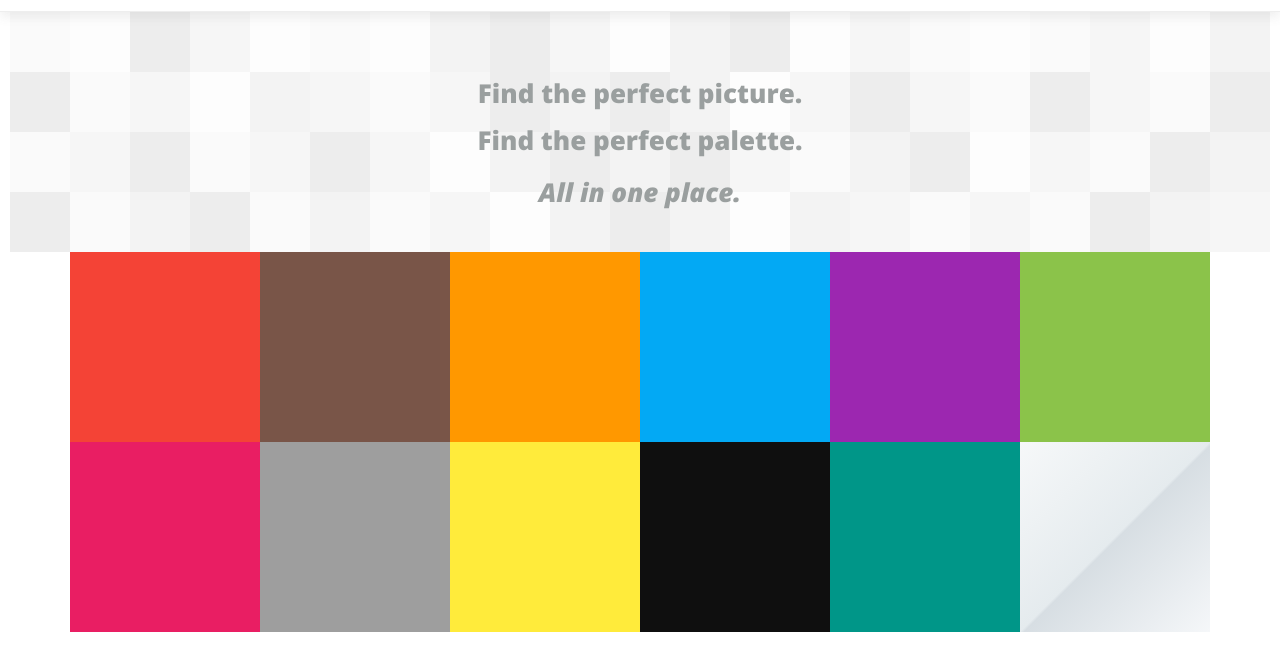
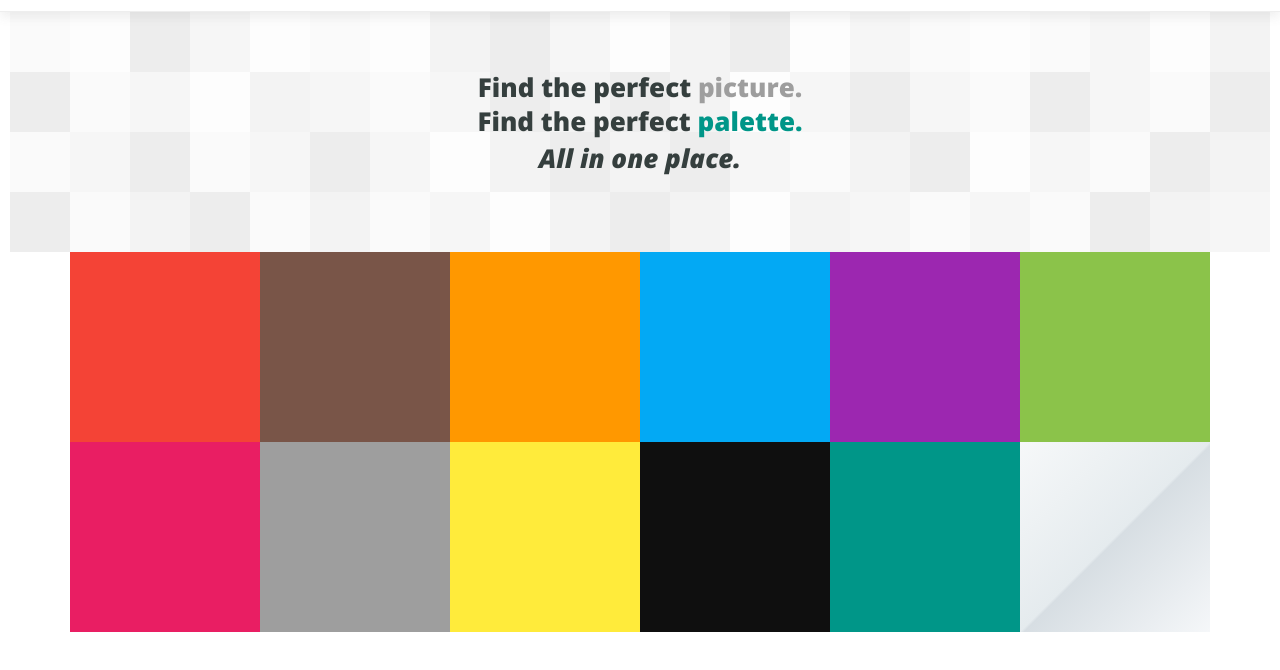
Before and after one commit to bobmatyas/gc-final-project, a website: page index.html in a window 1280 px wide. Shown: the part 54-724 px from the top of the page. Drawn offline with nearby package versions, Linux system fonts and the light colour scheme; some packages are replaced by stand-ins of ours; a web font is replaced by a local one.

Commit message:
finished styling headline

```diff
--- a/components/background/background.js
+++ b/components/background/background.js
@@ -5,11 +5,12 @@ function BackgroundController() {
 
   angular.module('ColorApp').component('background', {
     template: `
-    <div class="backgroundBody">
     <div class="bg-title">
-        <h1 class="title-pic">Find the perfect picture.</h1> <h1 class="title-pal">Find the perfect palette.</h1>
+        <h1 class="title-pic">Find the perfect <span id="pic">picture.</span></h1> <h1 class="title-pal">Find the perfect <span id="pal">palette.</span></h1>
         <h2 class="title-all">All in one place.</h2>
     </div>
+    <div class="backgroundBody">
+
     <div class="rowContainer">
         <div class="row1"></div><div class="row2"></div><div class="row3"></div><div class="row4"></div><div class="row2"></div><div class="row1"></div><div class="row2"></div><div class="row5"></div><div class="row3"></div><div class="row4"></div><div class="row2"></div><div class="row5"></div><div class="row3"></div><div class="row2"></div><div class="row4"></div><div class="row1"></div><div class="row2"></div><div class="row1"></div><div class="row4"></div><div class="row2"></div><div class="row5"></div><div class="row1"></div><div class="row2"></div><div class="row1"></div><div class="row4"></div><div class="row2"></div><div class="row2"></div><div class="row1"></div><div class="row4"></div><div class="row2"></div>
     </div>
--- a/css/sass/styles.scss
+++ b/css/sass/styles.scss
@@ -68,6 +68,7 @@ body {
   padding-top: 50px;
   font-family: 'Open Sans', sans-serif;
   color: #353F3E;
+  line-height: 1.6rem;
 }
 
 .title-pic{
@@ -84,15 +85,16 @@ body {
   text-align: center;
   font-size: 2.6rem;
   font-style: italic;
-  font-weight: 800;
 }
 
-.pal {
-  font-weight: 400px;
+#pal {
+  font-weight: 800px;
+  color: #009688;
 }
 
-.pic {
-
+#pic {
+  font-weight: 800px;
+  color: #9E9E9E;
 }
 
 .fonts {
```
Also changed, not shown: css/styles.css, 1 other file.
